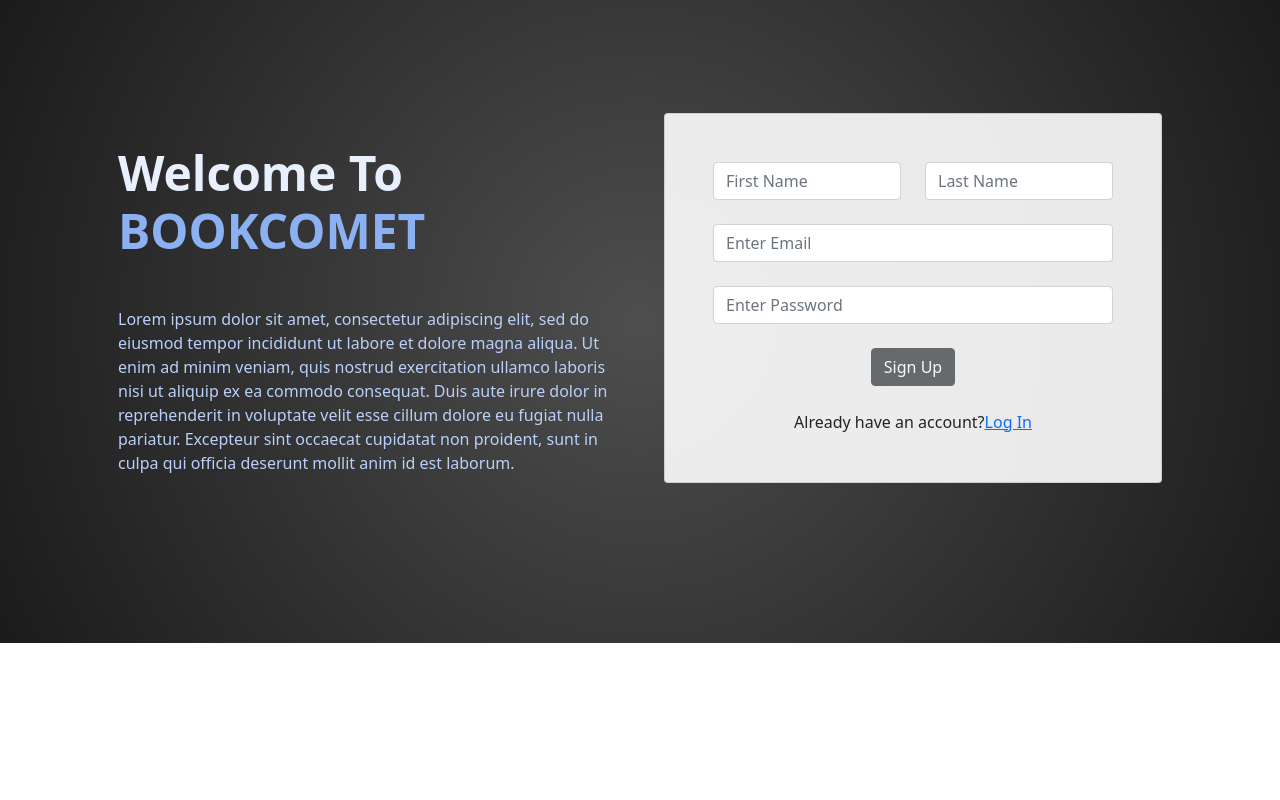
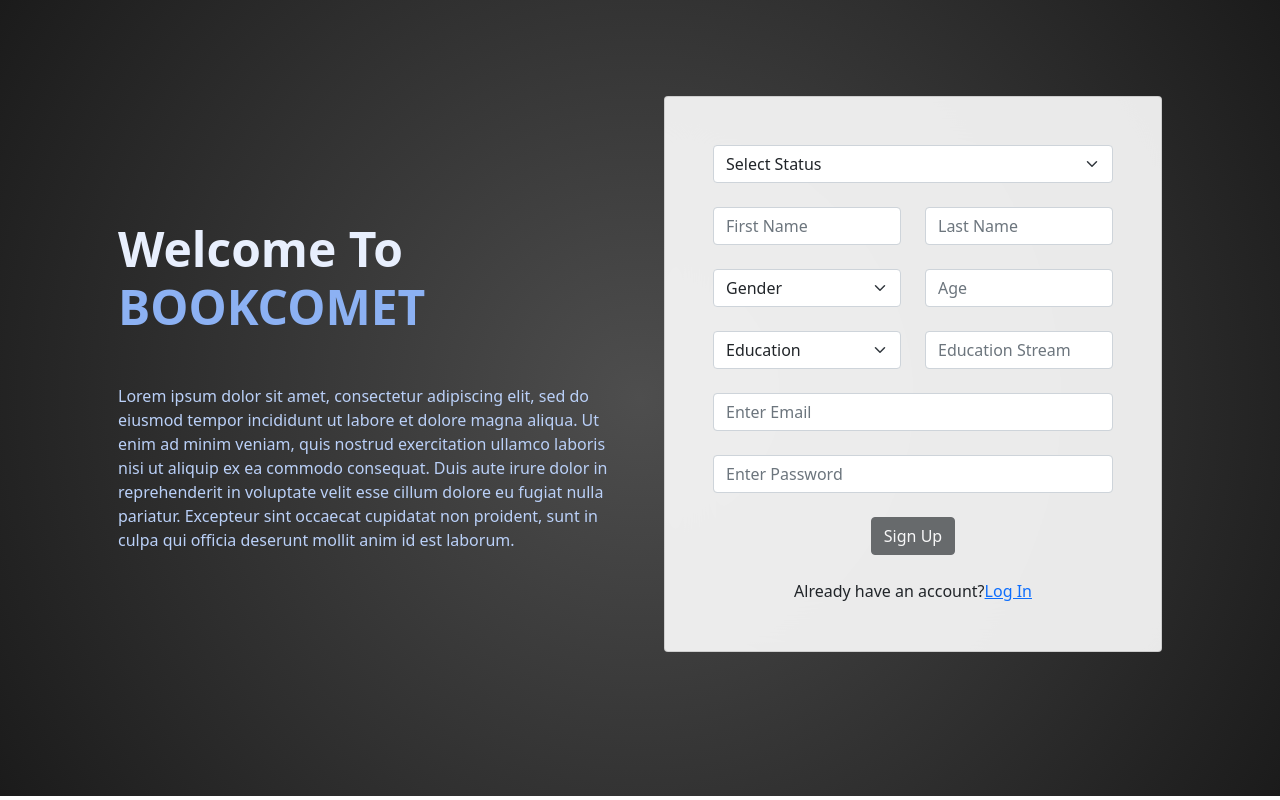
Before and after one commit to Gourab-Goswami/BookLine_frontend, an Angular app: page /sign-up in a window 1280 px wide. Built offline with nearby package versions, Linux system fonts and the light colour scheme.

Commit message:
Issue_01: added new fields to sign up

```diff
--- a/src/app/user/sign-up/sign-up.component.html
+++ b/src/app/user/sign-up/sign-up.component.html
@@ -7,18 +7,31 @@
                     <span style="color: hsl(218, 81%, 75%)">BOOKCOMET</span>
                 </h1>
                 <p class="mb-4 opacity-70" style="color: hsl(218, 81%, 85%)">
-                    Lorem ipsum dolor sit amet, consectetur adipiscing elit, sed do eiusmod tempor incididunt ut labore et dolore magna aliqua. Ut enim ad minim veniam, quis nostrud exercitation ullamco laboris nisi ut aliquip ex ea commodo consequat. Duis aute irure dolor in reprehenderit in voluptate velit esse cillum dolore eu fugiat nulla pariatur. Excepteur sint occaecat cupidatat non proident, sunt in culpa qui officia deserunt mollit anim id est laborum.
+                    Lorem ipsum dolor sit amet, consectetur adipiscing elit, sed do eiusmod tempor incididunt ut labore
+                    et dolore magna aliqua. Ut enim ad minim veniam, quis nostrud exercitation ullamco laboris nisi ut
+                    aliquip ex ea commodo consequat. Duis aute irure dolor in reprehenderit in voluptate velit esse
+                    cillum dolore eu fugiat nulla pariatur. Excepteur sint occaecat cupidatat non proident, sunt in
+                    culpa qui officia deserunt mollit anim id est laborum.
                 </p>
             </div>
             <div class="col-lg-6 mb-5 mb-lg-0 position-relative display-5 fw-bold ls-tight" *ngIf="isSignUpSuccess">
-               <h1 class="mb-4 opacity-70" style="color: rgb(44, 255, 44);"> Sign Up Successfull !<br>
-                 please <a routerLink="/login" style="color: hsl(218, 81%, 75%)">Log In</a></h1>
+                <h1 class="mb-4 opacity-70" style="color: rgb(44, 255, 44);"> Sign Up Successfull !<br>
+                    please <a routerLink="/login" style="color: hsl(218, 81%, 75%)">Log In</a></h1>
             </div>
 
             <div class="col-lg-6 mb-5 mb-lg-0 position-relative" *ngIf="!isSignUpSuccess">
                 <div class="card bg-glass">
                     <div class="card-body px-4 py-5 px-md-5">
+
+                        <div class="form-outline mb-4">
+                            <select [(ngModel)]="status" class="form-select  ">
+                                <option value="" disabled selected hidden>Select Status</option>
+                                <option value="publisher">Publisher</option>
+                                <option value="reader">Reader</option>
+                            </select>
+                        </div>
                         <form (ngSubmit)='signUpUser()' [formGroup]='signupForm' novalidate>
+
                             <div class="row">
                                 <!-- First name input -->
                                 <div class="col-md-6 mb-4">
@@ -43,6 +56,66 @@
                                     </div>
                                 </div>
                             </div>
+                            <!-- gender and age input-->
+                            <div class="row">
+                                <div class="col-md-6 mb-4">
+                                    <div class="form-outline">
+                                        <select class="form-select" formControlName="gender">
+                                            <option value="" disabled selected hidden>Gender</option>
+                                            <option value="male">Male</option>
+                                            <option value="female">Female</option>
+                                            <option value="prefer_not_to_say">Prefer not to say</option>
+                                        </select>
+                                        <small
+                                            *ngIf="signupForm.get('gender')!.hasError('required') && signupForm.get('gender')!.touched">
+                                            Gender is required !
+                                        </small>
+                                    </div>
+                                </div>
+
+                                <div class="col-md-6 mb-4">
+                                    <div class="form-outline">
+                                        <input formControlName='age' type="number" id="form3Example2"
+                                            class="form-control" placeholder="Age" />
+                                        <small
+                                            *ngIf="signupForm.get('age')!.hasError('required') && signupForm.get('age')!.touched">
+                                            Age is required !
+                                        </small>
+                                    </div>
+                                </div>
+                            </div>
+
+                            <!-- education input-->
+                            <div class="row">
+                                <div class="col-md-6 mb-4">
+                                    <div class="form-outline">
+                                        <select formControlName='education' class="form-select">
+                                            <option value="" disabled selected hidden>Education</option>
+                                            <option value="below_10th">Below 10th</option>
+                                            <option value="10th">10th</option>
+                                            <option value="12th">12th</option>
+                                            <option value="above_12th">Above</option>
+                                        </select>
+                                        <small
+                                            *ngIf="signupForm.get('education')!.hasError('required') && signupForm.get('education')!.touched">
+                                            Education is required !
+                                        </small>
+                                    </div>
+                                </div>
+
+                                <div class="col-md-6 mb-4">
+                                    <div class="form-outline">
+                                        <input formControlName='education_dep' type="text" id="form3Example2"
+                                            class="form-control" placeholder="Education Stream"
+                                            title="Example: B.A, M.A, B.Tech, B.B.A" />
+                                        <small
+                                            *ngIf="signupForm.get('education_dep')!.hasError('required') && signupForm.get('education_dep')!.touched">
+                                            Education Stream is required !
+                                        </small>
+                                    </div>
+                                </div>
+                            </div>
+
                             <!-- Email input -->
                             <div class="form-outline mb-4">
                                 <input formControlName='email' class="form-control" type="text"
--- a/src/app/user/sign-up/sign-up.component.ts
+++ b/src/app/user/sign-up/sign-up.component.ts
@@ -10,9 +10,14 @@
 })
 export class SignUpComponent implements OnInit {
   isSignUpSuccess = false;
+  status:string = '';
   signupForm = new FormGroup({
     fname:new FormControl(' '),
     lname: new FormControl(' '),
+    gender: new FormControl(' '),
+    age: new FormControl(' '),
+    education: new FormControl(' '),
+    education_dep: new FormControl(' '),
     email: new FormControl(' '),
     password: new FormControl(' ')
   })
@@ -22,12 +27,16 @@
     this.signupForm = this.formBuilder.group({
       fname: [null, [Validators.required]],
       lname: [null, [Validators.required]],
+      gender: ['', [Validators.required]],
+      age: [null, [Validators.required]],
+      education: ['', [Validators.required]],
+      education_dep: [null, [Validators.required]],
       email: [null,[Validators.required,Validators.required,Validators.pattern("^[a-z0-9._%+-]+@[a-z0-9.-]+\\.[a-z]{2,4}$")]],
       password: [null, [Validators.required,Validators.minLength(4), Validators.maxLength(10)]]
     });
   }
   signUpUser(){
-
+    this.signupForm.value.status = this.status;
     this.userService.userSignup(this.signupForm.value)
       .subscribe(Details =>{
         console.log("Users data Submitted", Details);
--- a/src/environments/environment.ts
+++ b/src/environments/environment.ts
@@ -6,6 +6,7 @@
   production: false,
   baseUrl : 'https://publishing-house-service.herokuapp.com/api/v1/books/',
   userUrl : 'http://localhost:8000/user'
+  // userUrl : 'https://bookline1.herokuapp.com/user'
 };
 
 /*
```
